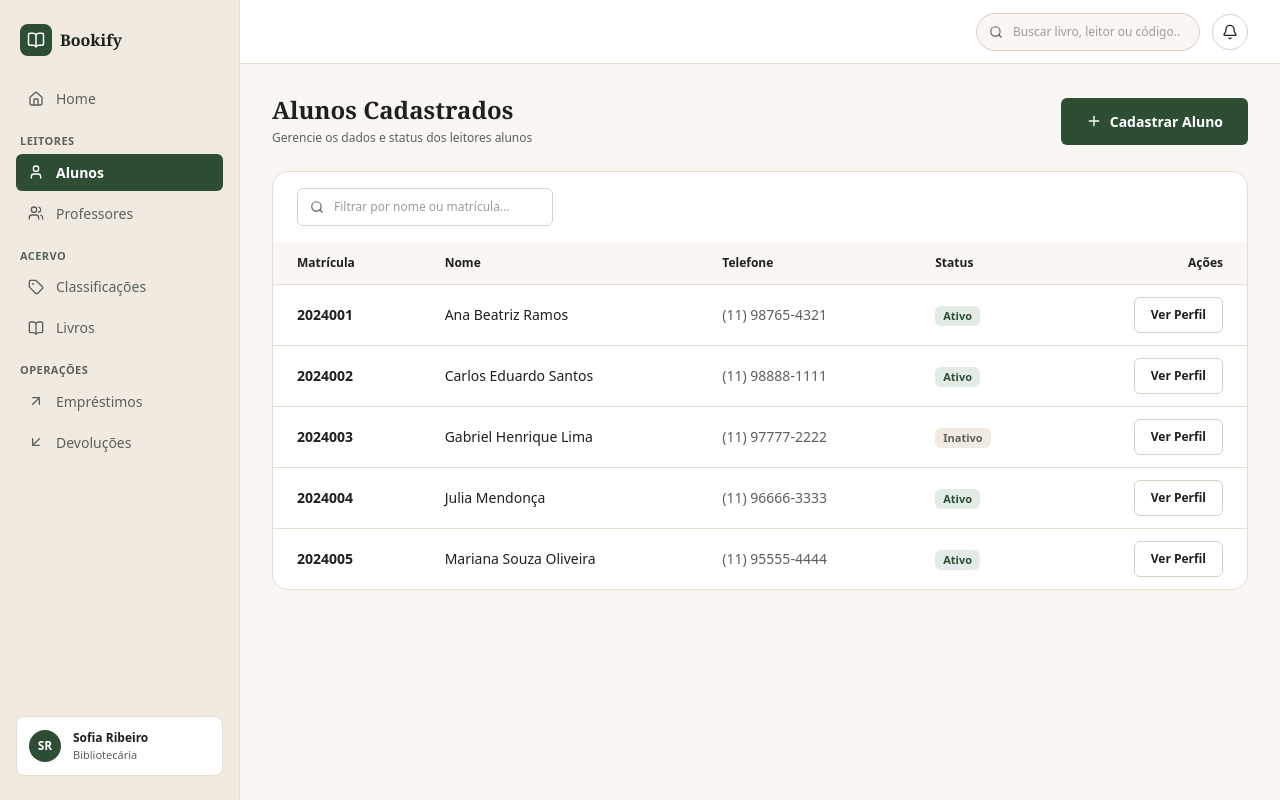
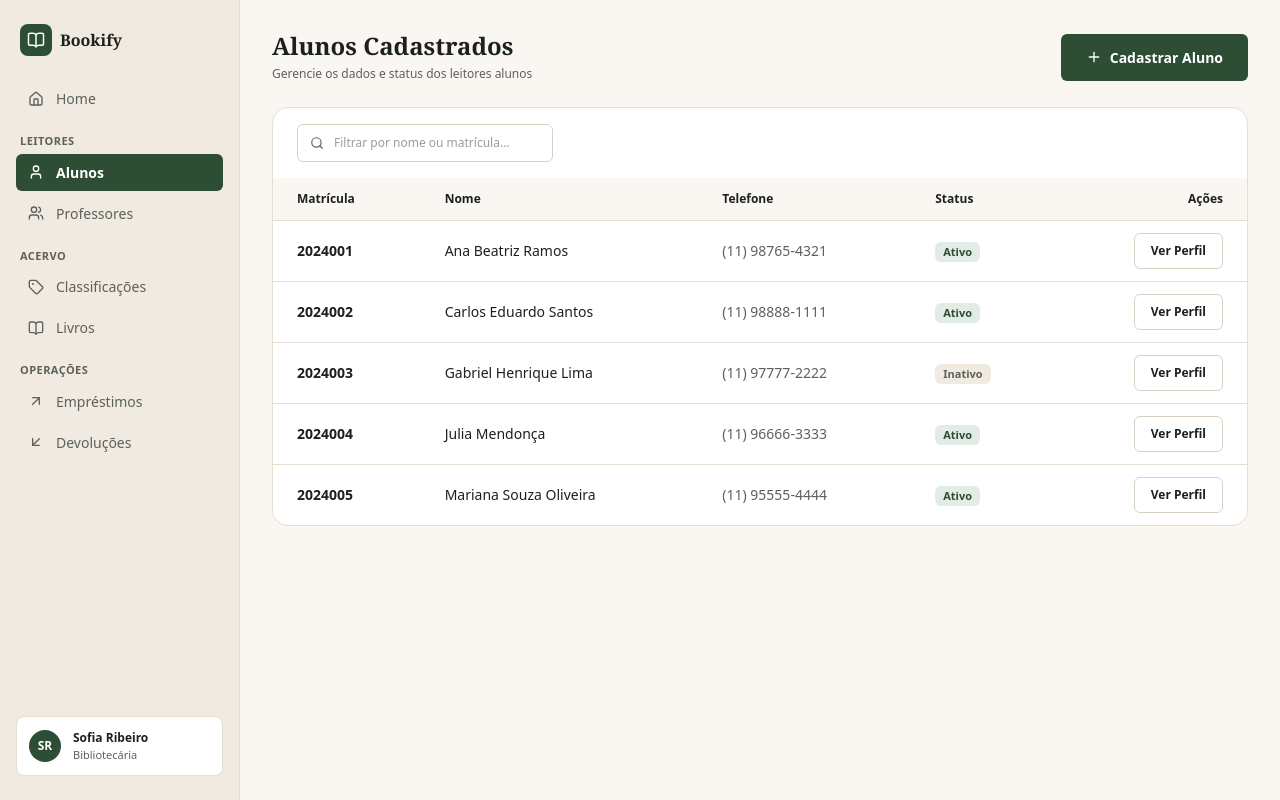
Before and after one commit to deboravians/bookify, a React (Vite) app in the folder frontend/: page /alunos in a window 1280 px wide. Built offline with nearby package versions, Linux system fonts and the light colour scheme.

Commit message:
♻️refactor(front): remove topbar

```diff
--- a/frontend/src/components/layout/AppLayout/AppLayout.module.css
+++ b/frontend/src/components/layout/AppLayout/AppLayout.module.css
@@ -4,13 +4,6 @@
   min-height: 100dvh;
 }
 
-.main {
-  display: flex;
-  flex-direction: column;
-  min-width: 0;
-}
-
 .content {
-  flex: 1;
   padding: var(--space-8);
 }
--- a/frontend/src/components/layout/AppLayout/AppLayout.tsx
+++ b/frontend/src/components/layout/AppLayout/AppLayout.tsx
@@ -1,18 +1,14 @@
 import { Outlet } from 'react-router'
 import { Sidebar } from '../Sidebar/Sidebar'
-import { Topbar } from '../Topbar/Topbar'
 import styles from './AppLayout.module.css'
 
 export function AppLayout() {
   return (
     <div className={styles.layout}>
       <Sidebar />
-      <div className={styles.main}>
-        <Topbar />
-        <main className={styles.content}>
-          <Outlet />
-        </main>
-      </div>
+      <main className={styles.content}>
+        <Outlet />
+      </main>
     </div>
   )
 }
--- a/frontend/src/components/layout/Topbar/Topbar.module.css
+++ /dev/null
@@ -1,45 +0,0 @@
-.topbar {
-  position: sticky;
-  top: 0;
-  z-index: 10;
-  display: flex;
-  align-items: center;
-  justify-content: flex-end;
-  gap: var(--space-3);
-  min-height: 4rem;
-  padding: var(--space-3) var(--space-8);
-  background-color: var(--color-surface);
-  border-bottom: 1px solid var(--color-border);
-}
-
-.search {
-  width: 14rem;
-}
-
-.iconButton {
-  display: grid;
-  place-items: center;
-  width: 2.25rem;
-  height: 2.25rem;
-  color: var(--color-text);
-  background-color: var(--color-surface);
-  border: 1px solid var(--color-border-strong);
-  border-radius: var(--radius-full);
-  cursor: pointer;
-  transition: background-color var(--transition-fast);
-}
-
-.iconButton:hover {
-  background-color: var(--color-background);
-}
-
-.iconButton:focus-visible {
-  outline: none;
-  box-shadow: 0 0 0 3px var(--color-focus-ring);
-}
-
-@media (max-width: 640px) {
-  .search {
-    display: none;
-  }
-}
--- a/frontend/src/components/layout/Topbar/Topbar.tsx
+++ /dev/null
@@ -1,19 +0,0 @@
-import { Bell } from 'lucide-react'
-import { SearchInput } from '@/components/ui/SearchInput/SearchInput'
-import styles from './Topbar.module.css'
-
-export function Topbar() {
-  return (
-    <header className={styles.topbar}>
-      <SearchInput
-        variant="pill"
-        className={styles.search}
-        placeholder="Buscar livro, leitor ou código..."
-        aria-label="Busca global"
-      />
-      <button type="button" className={styles.iconButton} aria-label="Notificações">
-        <Bell size={16} aria-hidden />
-      </button>
-    </header>
-  )
-}
--- a/frontend/src/components/ui/SearchInput/SearchInput.module.css
+++ b/frontend/src/components/ui/SearchInput/SearchInput.module.css
@@ -14,11 +14,6 @@
 .control:focus-within {
   border-color: var(--color-primary);
   box-shadow: 0 0 0 3px var(--color-focus-ring);
-}
-
-.pill {
-  background-color: var(--color-background);
-  border-radius: var(--radius-full);
 }
 
 .icon {
--- a/frontend/src/components/ui/SearchInput/SearchInput.tsx
+++ b/frontend/src/components/ui/SearchInput/SearchInput.tsx
@@ -1,22 +1,14 @@
-import type { InputHTMLAttributes, Ref } from 'react'
+import type { InputHTMLAttributes } from 'react'
 import { Search } from 'lucide-react'
 import styles from './SearchInput.module.css'
 
-type SearchInputProps = Omit<InputHTMLAttributes<HTMLInputElement>, 'type'> & {
-  variant?: 'default' | 'pill'
-  ref?: Ref<HTMLInputElement>
-}
+type SearchInputProps = Omit<InputHTMLAttributes<HTMLInputElement>, 'type'>
 
-export function SearchInput({
-  variant = 'default',
-  className,
-  ref,
-  ...inputProps
-}: SearchInputProps) {
+export function SearchInput({ className, ...inputProps }: SearchInputProps) {
   return (
-    <div className={[styles.control, styles[variant], className].filter(Boolean).join(' ')}>
+    <div className={[styles.control, className].filter(Boolean).join(' ')}>
       <Search className={styles.icon} size={14} aria-hidden />
-      <input ref={ref} type="search" className={styles.input} {...inputProps} />
+      <input type="search" className={styles.input} {...inputProps} />
     </div>
   )
 }
```
